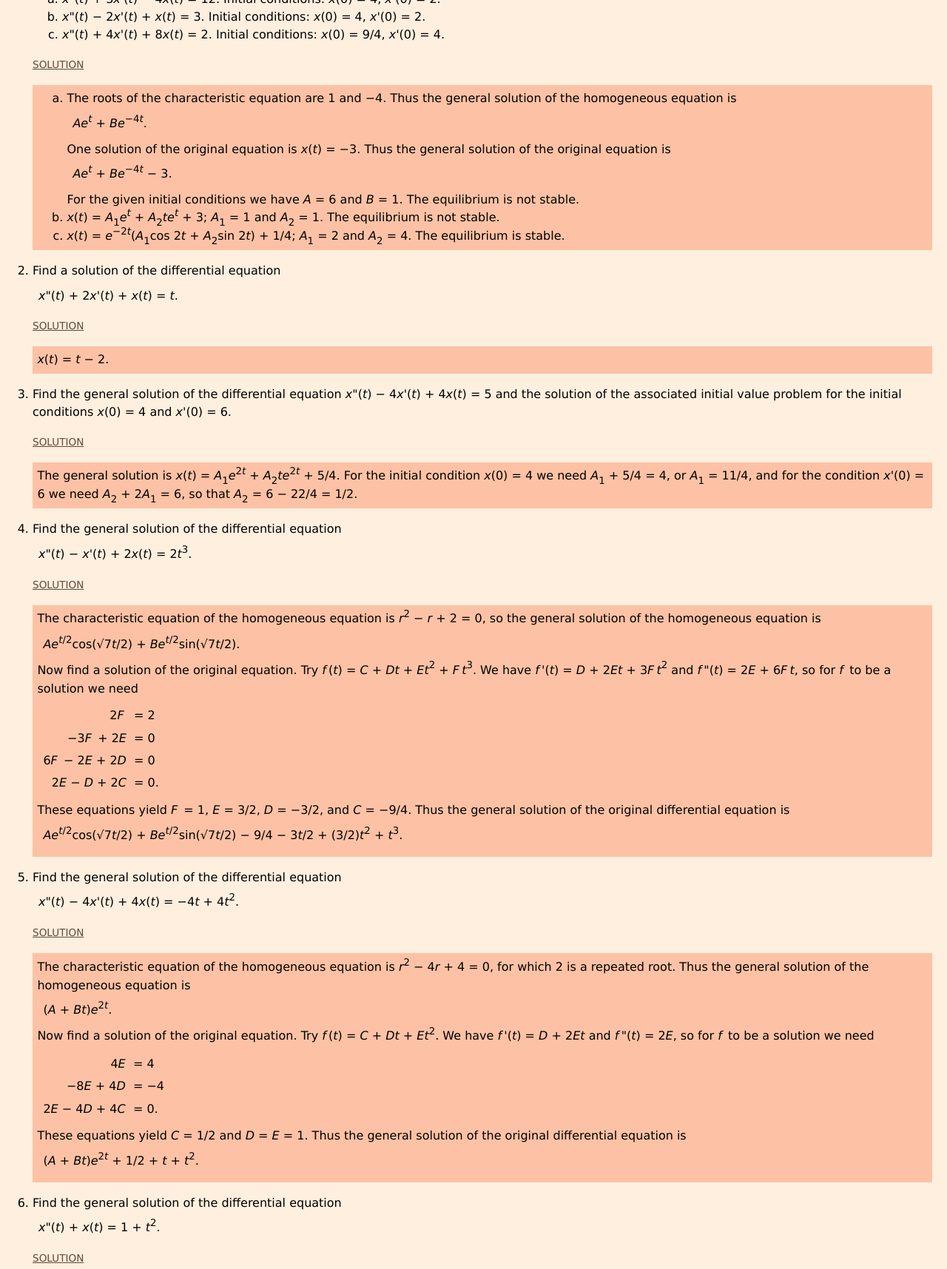
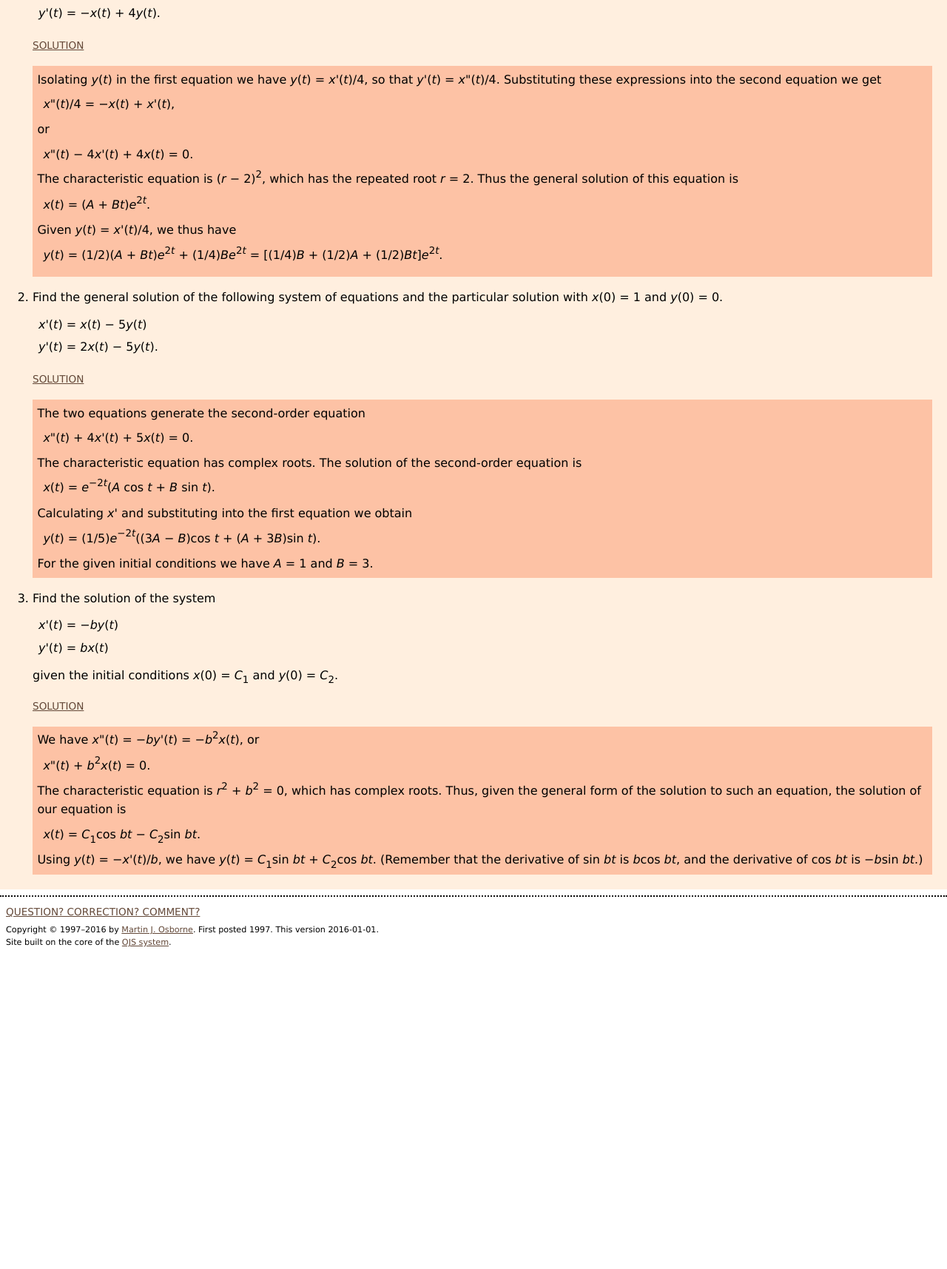
Before and after one commit to Tryingitout30303/trial2, a plain HTML site: page index.html in a window 1280 px wide. Shown: the part 206-1921 px from the top of the page at 74% size. After the commit the page ends 1494 px from the top, so only its background shows below. Drawn offline with Linux system fonts and the light colour scheme.

Commit message:
Add files via upload

```diff
--- a/index.html
+++ b/index.html
@@ -13,7 +13,7 @@
         </script>
 
 
-    <title>Mathematical methods for economic theory: 8.6 Exercises on second-order differential equations</title>
+    <title>Mathematical methods for economic theory: 8.7 Exercises on systems of first-order linear differential equations</title>
     <meta name="viewport" content="width=device-width, initial-scale=1">
             <meta name="description" content="">
         <meta name="keywords" content="">
@@ -202,14 +202,14 @@
                                     <a href="https://mjo.osborne.economics.utoronto.ca/index.php/tutorial/index/1/46"><img alt="Previous section" src="./index_files/backsec.gif" height="20" title="Differential equations"></a>
                                 </span>
 
-                                    <a href="https://mjo.osborne.economics.utoronto.ca/index.php/tutorial/index/1/51"><img alt="Previous page" src="./index_files/back.gif" height="20" title="Phase diagrams"></a>
+                                    <a href="https://mjo.osborne.economics.utoronto.ca/index.php/tutorial/index/1/52"><img alt="Previous page" src="./index_files/back.gif" height="20" title="Second-order equations"></a>
 
                 <span class="tab">
                     <span class="contents"><a href="https://mjo.osborne.economics.utoronto.ca/index.php/tutorial/index/1/toc" class="menuAction">Contents</a></span>
                 </span>
 
                                     <span class="tab">
-                        <span class="text"><a href="https://mjo.osborne.economics.utoronto.ca/index.php/tutorial/index/1/sde/t" class="menuAction">Text</a></span>
+                        <span class="text"><a href="https://mjo.osborne.economics.utoronto.ca/index.php/tutorial/index/1/sim/t" class="menuAction">Text</a></span>
                     </span>
 
                                             <span class="tab">
@@ -222,7 +222,7 @@
                             <span class="tab">
                     <a href="https://mjo.osborne.economics.utoronto.ca/index.php/tutorial/index/1/sch" class="menuAction" title="Search"><img alt="Search" src="./index_files/searchIcon.png"></a>
                 </span>
-                                        <a href="https://mjo.osborne.economics.utoronto.ca/index.php/tutorial/index/1/53"><img alt="Next page" src="./index_files/next.gif" height="20" title="Systems of equations"></a>
+                                        <a href="https://mjo.osborne.economics.utoronto.ca/index.php/tutorial/index/1/54"><img alt="Next page" src="./index_files/next.gif" height="20" title="Difference equations"></a>
                             <span class="hideable">
                                     <a href="https://mjo.osborne.economics.utoronto.ca/index.php/tutorial/index/1/54"><img alt="Next section" src="./index_files/nextsec.gif" height="20" title="Difference equations"></a>
                                 </span>
@@ -268,127 +268,82 @@ window.onclick = function(event) {
         <div id="exercises">
 
         <header>
-            <h2>8.6 Exercises on second-order differential equations</h2>
+            <h2>8.7 Exercises on systems of first-order linear differential equations</h2>
         </header>
 
 	<ol type="1">
-<li>Find the general solutions of the following differential equations and the solutions of the associated initial value problems for the given initial conditions.  In each case, determine whether the equilibrium is stable.
-<ol type="a">
-<li><i>x</i>"(<i>t</i>)&nbsp;+ 3<i>x</i>'(<i>t</i>)&nbsp;− 4<i>x</i>(<i>t</i>)&nbsp;= 12.  Initial conditions: <i>x</i>(0)&nbsp;= 4, <i>x</i>'(0)&nbsp;= 2.
-</li><li><i>x</i>"(<i>t</i>)&nbsp;− 2<i>x</i>'(<i>t</i>)&nbsp;+ <i>x</i>(<i>t</i>)&nbsp;= 3.  Initial conditions: <i>x</i>(0)&nbsp;= 4, <i>x</i>'(0)&nbsp;= 2.
-</li><li><i>x</i>"(<i>t</i>)&nbsp;+ 4<i>x</i>'(<i>t</i>)&nbsp;+ 8<i>x</i>(<i>t</i>)&nbsp;= 2.  Initial conditions: <i>x</i>(0)&nbsp;= 9/4, <i>x</i>'(0)&nbsp;= 4.
-</li></ol>
-<p>
-<a class="action" href="javascript:toggleSolution(1)">Solution</a></p><div class="solution" id="1" style="display: block;">
-<ol type="a">
-<li>The roots of the characteristic equation are 1 and −4.  Thus the general solution of the homogeneous equation is
-<div class="equation"><i>A</i><i>e</i><sup><i>t</i></sup>&nbsp;+ <i>B</i><i>e</i><sup>−4<i>t</i></sup>.</div>
-One solution of the original equation is <i>x</i>(<i>t</i>)&nbsp;= −3.  Thus the general solution of the original equation is
-<div class="equation"><i>A</i><i>e</i><sup><i>t</i></sup>&nbsp;+ <i>B</i><i>e</i><sup>−4<i>t</i></sup>&nbsp;− 3.</div>
-For the given initial conditions we have <i>A</i>&nbsp;= 6 and <i>B</i>&nbsp;= 1.  The equilibrium is not stable.
-</li><li><i>x</i>(<i>t</i>)&nbsp;= <i>A</i><sub>1</sub><i>e</i><sup><i>t</i></sup>&nbsp;+ <i>A</i><sub>2</sub><i>t</i><i>e</i><sup><i>t</i></sup>&nbsp;+ 3;  <i>A</i><sub>1</sub>&nbsp;= 1 and <i>A</i><sub>2</sub>&nbsp;= 1.  The equilibrium is not stable.
-</li><li><i>x</i>(<i>t</i>)&nbsp;= <i>e</i><sup>−2<i>t</i></sup>(<i>A</i><sub>1</sub>cos&nbsp;2<i>t</i>&nbsp;+ <i>A</i><sub>2</sub>sin&nbsp;2<i>t</i>)&nbsp;+ 1/4;  <i>A</i><sub>1</sub>&nbsp;= 2 and <i>A</i><sub>2</sub>&nbsp;= 4.  The equilibrium is stable.
-</li></ol>
-</div>
-<p>
-</p></li><li>Find a solution of the differential equation
-<div class="equation"><i>x</i>"(<i>t</i>)&nbsp;+ 2<i>x</i>'(<i>t</i>)&nbsp;+ <i>x</i>(<i>t</i>)&nbsp;= <i>t</i>.</div>
-<p>
-<a class="action" href="javascript:toggleSolution(2)">Solution</a></p><div class="solution" id="2" style="display: block;">
-<i>x</i>(<i>t</i>)&nbsp;= <i>t</i>&nbsp;− 2.
-</div>
-<p>
-</p></li><li>Find the general solution of the differential equation <i>x</i>"(<i>t</i>)&nbsp;− 4<i>x</i>'(<i>t</i>)&nbsp;+ 4<i>x</i>(<i>t</i>)&nbsp;= 5 and the solution of the associated initial value problem for the initial conditions <i>x</i>(0)&nbsp;= 4 and <i>x</i>'(0)&nbsp;= 6.
-<p>
-<a class="action" href="javascript:toggleSolution(3)">Solution</a></p><div class="solution" id="3" style="display: block;">
-The general solution is <i>x</i>(<i>t</i>)&nbsp;= <i>A</i><sub>1</sub><i>e</i><sup>2<i>t</i></sup>&nbsp;+ <i>A</i><sub>2</sub><i>t</i><i>e</i><sup>2<i>t</i></sup>&nbsp;+ 5/4.  For the initial condition <i>x</i>(0)&nbsp;= 4 we need <i>A</i><sub>1</sub>&nbsp;+ 5/4&nbsp;= 4, or <i>A</i><sub>1</sub>&nbsp;= 11/4, and for the condition <i>x</i>'(0)&nbsp;= 6 we need <i>A</i><sub>2</sub>&nbsp;+
-2<i>A</i><sub>1</sub>&nbsp;= 6, so that <i>A</i><sub>2</sub>&nbsp;= 6&nbsp;− 22/4&nbsp;= 1/2.
-</div>
-<p>
-</p></li><li>Find the general solution of the differential equation
-<div class="equation"><i>x</i>"(<i>t</i>)&nbsp;− <i>x</i>'(<i>t</i>)&nbsp;+ 2<i>x</i>(<i>t</i>)&nbsp;= 2<i>t</i><sup>3</sup>.</div>
-<p>
-<a class="action" href="javascript:toggleSolution(4)">Solution</a></p><div class="solution" id="4" style="display: block;">
-The characteristic equation of the homogeneous equation is <i>r</i><sup>2</sup>&nbsp;− <i>r</i>&nbsp;+ 2&nbsp;= 0, so the general solution of the homogeneous equation is
-<div class="equation"><i>A</i><i>e</i><sup><i>t</i>/2</sup>cos(√7<i>t</i>/2)&nbsp;+ <i>B</i><i>e</i><sup><i>t</i>/2</sup>sin(√7<i>t</i>/2).</div>
-Now find a solution of the original equation.  Try <i style="padding-right:0.2em;">f</i>(<i>t</i>)&nbsp;= <i>C</i>&nbsp;+ <i>D</i><i>t</i>&nbsp;+ <i>E</i><i>t</i><sup>2</sup>&nbsp;+ <i style="padding-right:0.2em;">F</i><i>t</i><sup>3</sup>.  We have <i style="padding-right:0.2em;">f</i>'(<i>t</i>)&nbsp;= <i>D</i>&nbsp;+ 2<i>E</i><i>t</i>&nbsp;+
-3<i style="padding-right:0.2em;">F</i><i>t</i><sup>2</sup> and <i style="padding-right:0.2em;">f</i>"(<i>t</i>)&nbsp;= 2<i>E</i>&nbsp;+ 6<i style="padding-right:0.2em;">F</i><i>t</i>, so for <i style="padding-right:0.2em;">f</i> to be a solution we need
+<li>Find the general solution of the system of equations
 <div class="equation">
   <table class="mathAlign">
     <tbody><tr>
-      <td class="alignRight">2<i style="padding-right:0.2em;">F</i>&nbsp;</td>
-      <td class="mathAlign2">&nbsp;=&nbsp;</td>
-      <td class="mathAlign2"> 2</td>
+      <td class="alignRight"><i>x</i>'(<i>t</i>)&nbsp;</td>
+      <td class="mathAlign2">= 4<i>y</i>(<i>t</i>)</td>
 </tr>
  <tr>
   <td class="alignRight">
-−3<i style="padding-right:0.2em;">F</i>&nbsp;+ 2<i>E</i>&nbsp;</td>
-      <td class="mathAlign2">&nbsp;=&nbsp;</td>
-      <td class="mathAlign2"> 0</td>
+<i>y</i>'(<i>t</i>)&nbsp;</td>
+      <td class="mathAlign2">= −<i>x</i>(<i>t</i>)&nbsp;+ 4<i>y</i>(<i>t</i>).</td>
+</tr>
+</tbody></table></div>
+<p>
+<a class="action" href="javascript:toggleSolution(1)">Solution</a></p><div class="solution" id="1" style="display: block;">
+Isolating <i>y</i>(<i>t</i>) in the first equation we have <i>y</i>(<i>t</i>)&nbsp;= <i>x</i>'(<i>t</i>)/4, so that <i>y</i>'(<i>t</i>)&nbsp;= <i>x</i>"(<i>t</i>)/4.  Substituting these expressions into the second equation we get
+<div class="equation"><i>x</i>"(<i>t</i>)/4&nbsp;= −<i>x</i>(<i>t</i>)&nbsp;+ <i>x</i>'(<i>t</i>),</div>
+or
+<div class="equation"><i>x</i>"(<i>t</i>)&nbsp;− 4<i>x</i>'(<i>t</i>)&nbsp;+ 4<i>x</i>(<i>t</i>)&nbsp;= 0.</div>
+The characteristic equation is (<i>r</i>&nbsp;− 2)<sup>2</sup>, which has the repeated root <i>r</i>&nbsp;= 2.  Thus the general solution of this equation is
+<div class="equation"><i>x</i>(<i>t</i>)&nbsp;= (<i>A</i>&nbsp;+ <i>B</i><i>t</i>)<i>e</i><sup>2<i>t</i></sup>.</div>
+Given <i>y</i>(<i>t</i>)&nbsp;= <i>x</i>'(<i>t</i>)/4, we thus have
+<div class="equation"><i>y</i>(<i>t</i>)&nbsp;= (1/2)(<i>A</i>&nbsp;+ <i>B</i><i>t</i>)<i>e</i><sup>2<i>t</i></sup>&nbsp;+ (1/4)<i>B</i><i>e</i><sup>2<i>t</i></sup>&nbsp;= [(1/4)<i>B</i>&nbsp;+ (1/2)<i>A</i>&nbsp;+ (1/2)<i>B</i><i>t</i>]<i>e</i><sup>2<i>t</i></sup>.</div>
+</div>
+<p>
+</p></li><li>Find the general solution of the following system of equations and the particular solution with <i>x</i>(0)&nbsp;= 1 and <i>y</i>(0)&nbsp;= 0.
+<div class="equation">
+  <table class="mathAlign">
+    <tbody><tr>
+      <td class="alignRight"><i>x</i>'(<i>t</i>)&nbsp;</td>
+      <td class="mathAlign2">= <i>x</i>(<i>t</i>)&nbsp;− 5<i>y</i>(<i>t</i>)</td>
 </tr>
  <tr>
   <td class="alignRight">
-6<i style="padding-right:0.2em;">F</i>&nbsp;− 2<i>E</i>&nbsp;+ 2<i>D</i>&nbsp;</td>
-      <td class="mathAlign2">&nbsp;=&nbsp;</td>
-      <td class="mathAlign2"> 0</td>
+<i>y</i>'(<i>t</i>)&nbsp;</td>
+      <td class="mathAlign2">= 2<i>x</i>(<i>t</i>)&nbsp;− 5<i>y</i>(<i>t</i>).</td>
+</tr>
+</tbody></table></div>
+<p>
+<a class="action" href="javascript:toggleSolution(2)">Solution</a></p><div class="solution" id="2" style="display: block;">
+The two equations generate the second-order equation
+<div class="equation"><i>x</i>"(<i>t</i>)&nbsp;+ 4<i>x</i>'(<i>t</i>)&nbsp;+ 5<i>x</i>(<i>t</i>)&nbsp;= 0.</div>
+The characteristic equation has complex roots.  The solution of the second-order equation is
+<div class="equation"><i>x</i>(<i>t</i>)&nbsp;= <i>e</i><sup>−2<i>t</i></sup>(<i>A</i>&nbsp;cos&nbsp;<i>t</i>&nbsp;+ <i>B</i>&nbsp;sin&nbsp;<i>t</i>).</div>
+Calculating <i>x</i>' and substituting into the first equation we obtain
+<div class="equation"><i>y</i>(<i>t</i>)&nbsp;= (1/5)<i>e</i><sup>−2<i>t</i></sup>((3<i>A</i>&nbsp;− <i>B</i>)cos&nbsp;<i>t</i>&nbsp;+ (<i>A</i>&nbsp;+ 3<i>B</i>)sin&nbsp;<i>t</i>).</div>
+
+For the given initial conditions we have <i>A</i>&nbsp;= 1 and <i>B</i>&nbsp;= 3.
+</div>
+<p>
+</p></li><li>Find the solution of the system
+<div class="equation">
+  <table class="mathAlign">
+    <tbody><tr>
+      <td class="alignRight"><i>x</i>'(<i>t</i>)&nbsp;</td>
+      <td class="mathAlign2">= −<i>b</i><i>y</i>(<i>t</i>)</td>
 </tr>
  <tr>
   <td class="alignRight">
-2<i>E</i>&nbsp;− <i>D</i>&nbsp;+ 2<i>C</i>&nbsp;</td>
-      <td class="mathAlign2">&nbsp;=&nbsp;</td>
-      <td class="mathAlign2"> 0.</td>
+<i>y</i>'(<i>t</i>)&nbsp;</td>
+      <td class="mathAlign2">= <i>b</i><i>x</i>(<i>t</i>)</td>
 </tr>
 </tbody></table></div>
-These equations yield <i style="padding-right:0.2em;">F</i>&nbsp;= 1, <i>E</i>&nbsp;= 3/2, <i>D</i>&nbsp;= −3/2, and <i>C</i>&nbsp;= −9/4.  Thus the general solution of the original differential equation is
-<div class="equation"><i>A</i><i>e</i><sup><i>t</i>/2</sup>cos(√7<i>t</i>/2)&nbsp;+ <i>B</i><i>e</i><sup><i>t</i>/2</sup>sin(√7<i>t</i>/2)&nbsp;− 9/4&nbsp;− 3<i>t</i>/2&nbsp;+ (3/2)<i>t</i><sup>2</sup>&nbsp;+ <i>t</i><sup>3</sup>.</div>
+given the initial conditions <i>x</i>(0)&nbsp;= <i>C</i><sub>1</sub> and <i>y</i>(0)&nbsp;= <i>C</i><sub>2</sub>.
+<p>
+<a class="action" href="javascript:toggleSolution(3)">Solution</a></p><div class="solution" id="3" style="display: block;">
+We have <i>x</i>"(<i>t</i>)&nbsp;= −<i>b</i><i>y</i>'(<i>t</i>)&nbsp;= −<i>b</i><sup>2</sup><i>x</i>(<i>t</i>), or
+<div class="equation"><i>x</i>"(<i>t</i>)&nbsp;+ <i>b</i><sup>2</sup><i>x</i>(<i>t</i>)&nbsp;= 0.</div>
+The characteristic equation is <i>r</i><sup>2</sup>&nbsp;+ <i>b</i><sup>2</sup>&nbsp;= 0, which has complex roots.  Thus, given the general form of the solution to such an equation, the solution of our equation is
+<div class="equation"><i>x</i>(<i>t</i>)&nbsp;= <i>C</i><sub>1</sub>cos&nbsp;<i>b</i><i>t</i>&nbsp;− <i>C</i><sub>2</sub>sin&nbsp;<i>b</i><i>t</i>.</div>
+Using <i>y</i>(<i>t</i>)&nbsp;= −<i>x</i>'(<i>t</i>)/<i>b</i>, we have <i>y</i>(<i>t</i>)&nbsp;= <i>C</i><sub>1</sub>sin&nbsp;<i>b</i><i>t</i>&nbsp;+ <i>C</i><sub>2</sub>cos&nbsp;<i>b</i><i>t</i>.  (Remember that the derivative of sin&nbsp;<i>b</i><i>t</i> is <i>b</i>cos&nbsp;<i>b</i><i>t</i>, and the derivative of cos&nbsp;<i>b</i><i>t</i> is −<i>b</i>sin&nbsp;<i>b</i><i>t</i>.)
 </div>
-<p>
-</p></li><li>Find the general solution of the differential equation
-<div class="equation"><i>x</i>"(<i>t</i>)&nbsp;− 4<i>x</i>'(<i>t</i>)&nbsp;+ 4<i>x</i>(<i>t</i>)&nbsp;= −4<i>t</i>&nbsp;+ 4<i>t</i><sup>2</sup>.</div>
-<p>
-<a class="action" href="javascript:toggleSolution(5)">Solution</a></p><div class="solution" id="5" style="display: block;">
-The characteristic equation of the homogeneous equation is <i>r</i><sup>2</sup>&nbsp;− 4<i>r</i>&nbsp;+ 4&nbsp;= 0, for which 2 is a repeated root.  Thus the general solution of the homogeneous equation is
-<div class="equation">(<i>A</i>&nbsp;+ <i>B</i><i>t</i>)<i>e</i><sup>2<i>t</i></sup>.</div>
-Now find a solution of the original equation.  Try <i style="padding-right:0.2em;">f</i>(<i>t</i>)&nbsp;= <i>C</i>&nbsp;+ <i>D</i><i>t</i>&nbsp;+ <i>E</i><i>t</i><sup>2</sup>.  We have <i style="padding-right:0.2em;">f</i>'(<i>t</i>)&nbsp;= <i>D</i>&nbsp;+ 2<i>E</i><i>t</i> and <i style="padding-right:0.2em;">f</i>"(<i>t</i>)&nbsp;= 2<i>E</i>, so for <i style="padding-right:0.2em;">f</i> to be a
-solution we need
-<div class="equation">
-  <table class="mathAlign">
-    <tbody><tr>
-      <td class="alignRight">4<i>E</i>&nbsp;</td>
-      <td class="mathAlign2">&nbsp;=&nbsp;</td>
-      <td class="mathAlign2"> 4</td>
-</tr>
- <tr>
-  <td class="alignRight">
-−8<i>E</i>&nbsp;+ 4<i>D</i>&nbsp;</td>
-      <td class="mathAlign2">&nbsp;=&nbsp;</td>
-      <td class="mathAlign2"> −4</td>
-</tr>
- <tr>
-  <td class="alignRight">
-2<i>E</i>&nbsp;− 4<i>D</i>&nbsp;+ 4<i>C</i>&nbsp;</td>
-      <td class="mathAlign2">&nbsp;=&nbsp;</td>
-      <td class="mathAlign2"> 0.</td>
-</tr>
-</tbody></table></div>
-These equations yield <i>C</i>&nbsp;= 1/2 and <i>D</i>&nbsp;= <i>E</i>&nbsp;= 1.  Thus the general solution of the original differential equation is
-<div class="equation">(<i>A</i>&nbsp;+ <i>B</i><i>t</i>)<i>e</i><sup>2<i>t</i></sup>&nbsp;+ 1/2&nbsp;+ <i>t</i>&nbsp;+ <i>t</i><sup>2</sup>.</div>
-</div>
-<p>
-</p></li><li>Find the general solution of the differential equation
-<div class="equation"><i>x</i>"(<i>t</i>)&nbsp;+ <i>x</i>(<i>t</i>)&nbsp;= 1&nbsp;+ <i>t</i><sup>2</sup>.</div>
-<p>
-<a class="action" href="javascript:toggleSolution(6)">Solution</a></p><div class="solution" id="6" style="display: block;">
-The characteristic equation of the homogeneous equation is <i>r</i><sup>2</sup>&nbsp;+ 1&nbsp;= 0, which has complex roots.  Thus the general solution of the homogeneous equation is
-<div class="equation"><i>x</i>(<i>t</i>)&nbsp;= <i>A</i>cos&nbsp;<i>t</i>&nbsp;+ <i>B</i>sin&nbsp;<i>t</i>.</div>
-
-To find a solution of the original equation, try <i>x</i>(<i>t</i>)&nbsp;= <i>a</i>&nbsp;+ <i>b</i><i>t</i>&nbsp;+ <i>c</i><i>t</i><sup>2</sup>.  We have <i>x</i>"(<i>t</i>)&nbsp;= 2<i>c</i>, so that for <i>x</i>(<i>t</i>) to solve the original equation we need <i>a</i>&nbsp;= −1, <i>b</i>&nbsp;= 0, and <i>c</i>&nbsp;= 1.
-
-We conclude that the general solution of the original equation is
-<div class="equation"><i>x</i>(<i>t</i>)&nbsp;= <i>A</i>cos&nbsp;<i>t</i>&nbsp;+ <i>B</i>sin&nbsp;<i>t</i>&nbsp;− 1&nbsp;+ <i>t</i><sup>2</sup>.</div>
-</div>
-
-
 </li></ol>
 
 
@@ -405,7 +360,7 @@ We conclude that the general solution of the original equation is
             <p>
             </p><form method="post" name="tutorialComment" id="tutorialComment" onsubmit="return validateForm();" action="https://mjo.osborne.economics.utoronto.ca/index.php/tutorial/saveTutorialComment">
                         <input type="hidden" name="commentId" value="0">
-            <input type="hidden" name="pageId" value="81">
+            <input type="hidden" name="pageId" value="83">
 
 
 
@@ -446,7 +401,7 @@ We conclude that the general solution of the original equation is
 
             <div id="footerNotes">
     	  Copyright © 1997–2016 by <a href="https://www.economics.utoronto.ca/osborne/">Martin J. Osborne</a>.
-              First posted 1997.  This version 2016-07-02.
+              First posted 1997.  This version 2016-01-01.
     <br>
         Site built on the core of the <a href="http://pkp.sfu.ca/?q=ojs">OJS system</a>.
     </div><!-- footerNotes -->
```
